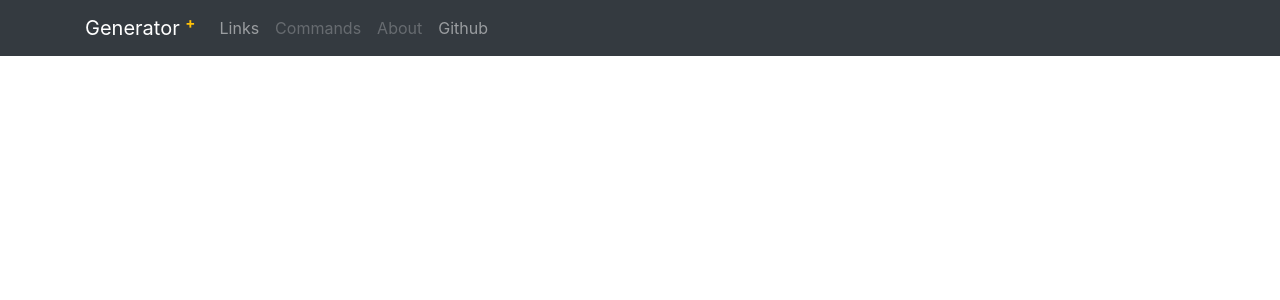
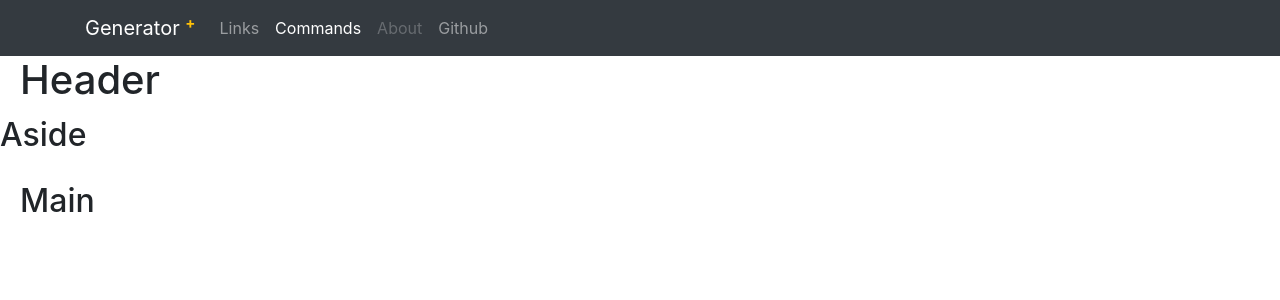
Before and after one commit to WuYunYung/generator-plus, a Vue app: page /commands in a window 1280 px wide. Shown: the top 300 px of the page. Built offline with nearby package versions, Linux system fonts and the light colour scheme.

Commit message:
增加新组建并引入elm-ui

```diff
--- a/package.json
+++ b/package.json
@@ -10,6 +10,7 @@
   "dependencies": {
     "clipboard": "^2.0.6",
     "core-js": "^3.6.5",
+    "element-ui": "^2.13.2",
     "font-awesome": "^4.7.0",
     "vue": "^2.6.11",
     "vue-router": "^3.3.4"
--- /dev/null
+++ b/src/components/Commands/index.vue
@@ -0,0 +1,13 @@
+<template>
+  <el-container>
+    <el-header><h1>Header</h1></el-header>
+    <el-aside><h2>Aside</h2></el-aside>
+    <el-main><h2>Main</h2></el-main>
+  </el-container>
+</template>
+
+<script>
+export default {
+
+}
+</script>
--- a/src/components/mainPanel.vue
+++ b/src/components/Links/index.vue
@@ -5,7 +5,7 @@
         <div
           class="col col-xl-4 col-lg-4 col-md-5"
           style="margin-top: 1.5rem;height: fit-content;"
-        >
+          >
           <div class="card shadow animate__animated animate__fadeIn" style="overflow:hidden">
             <div class="card-body">
               <h5 class="card-title">Survey Info:</h5>
@@ -182,7 +182,7 @@
 </style>
 
 <script>
-import { languageCode, countryCode } from "../js/data.js";
+import { languageCode, countryCode } from "../../js/data.js";
 import linkItem from "./linkItem.vue";
 import snInput from "./snInput";
 export default {
--- a/src/components/gNavbar.vue
+++ b/src/components/gNavbar.vue
@@ -29,7 +29,7 @@
               <router-link to="/links" class="nav-link">Links</router-link>
             </li>
             <li class="nav-item">
-              <span class="nav-link disabled">Commands</span>
+              <router-link to="/commands" class="nav-link">Commands</router-link>
             </li>
             <li class="nav-item">
               <span class="nav-link disabled">About</span>
--- a/src/main.js
+++ b/src/main.js
@@ -2,13 +2,16 @@ import Vue from 'vue'
 import App from './App.vue'
 import ClipboardJS from "clipboard";
 import $ from 'jquery'
+import ElementUI from 'element-ui';
 
 import animate from 'animate.css'
+import 'element-ui/lib/theme-chalk/index.css';
 import 'bootstrap/dist/css/bootstrap.min.css'
 import 'font-awesome/css/font-awesome.css'
 import 'bootstrap'
 
 Vue.use(animate)
+Vue.use(ElementUI);
 
 Vue.config.productionTip = false
 
--- a/src/router/index.js
+++ b/src/router/index.js
@@ -3,23 +3,28 @@ import Vue from 'vue'
 
 Vue.use(VueRouter)
 
-const mainPanel= () => import('../components/mainPanel.vue')
+const links= () => import('../components/Links/index.vue')
+const commands=()=>import('../components/Commands/index.vue')
 
 const routes=[
   {
     path:'/generator-plus',
     alias: '/links',
-    component:mainPanel
+    component:links
   },
   {
     path:'/',
     alias: '/links',
-    component:mainPanel
+    component:links
   },
   {
     path:'/links',
-    component:mainPanel
+    component:links
   },
+  {
+    path:'/commands',
+    component:commands
+  }
 ]
 
 const router = new VueRouter({
```
Also changed, not shown: src/components/Links/linkItem.vue (renamed from src/components/linkItem.vue), src/components/Links/snInput.vue (renamed from src/components/snInput.vue), 1 other file (tests, documents, lock files or other folders).
